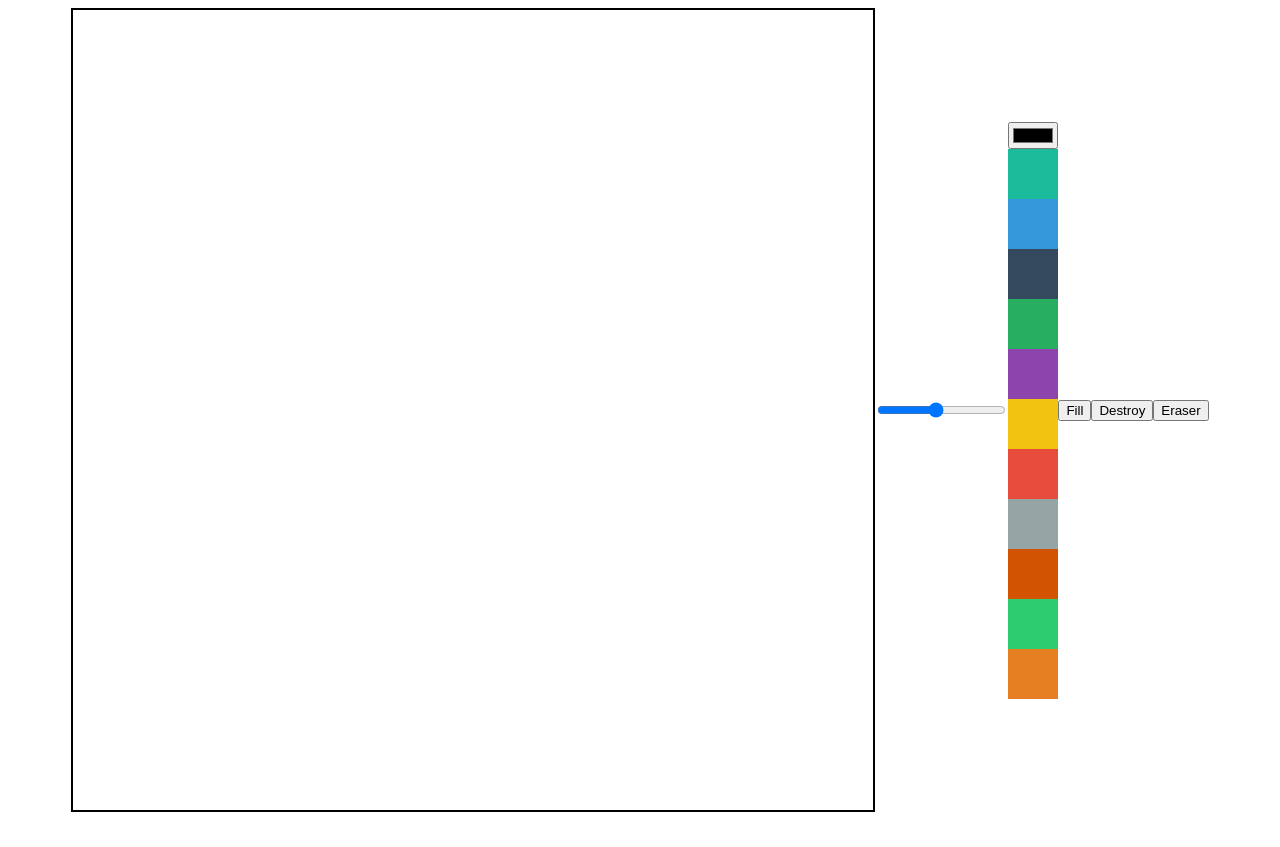
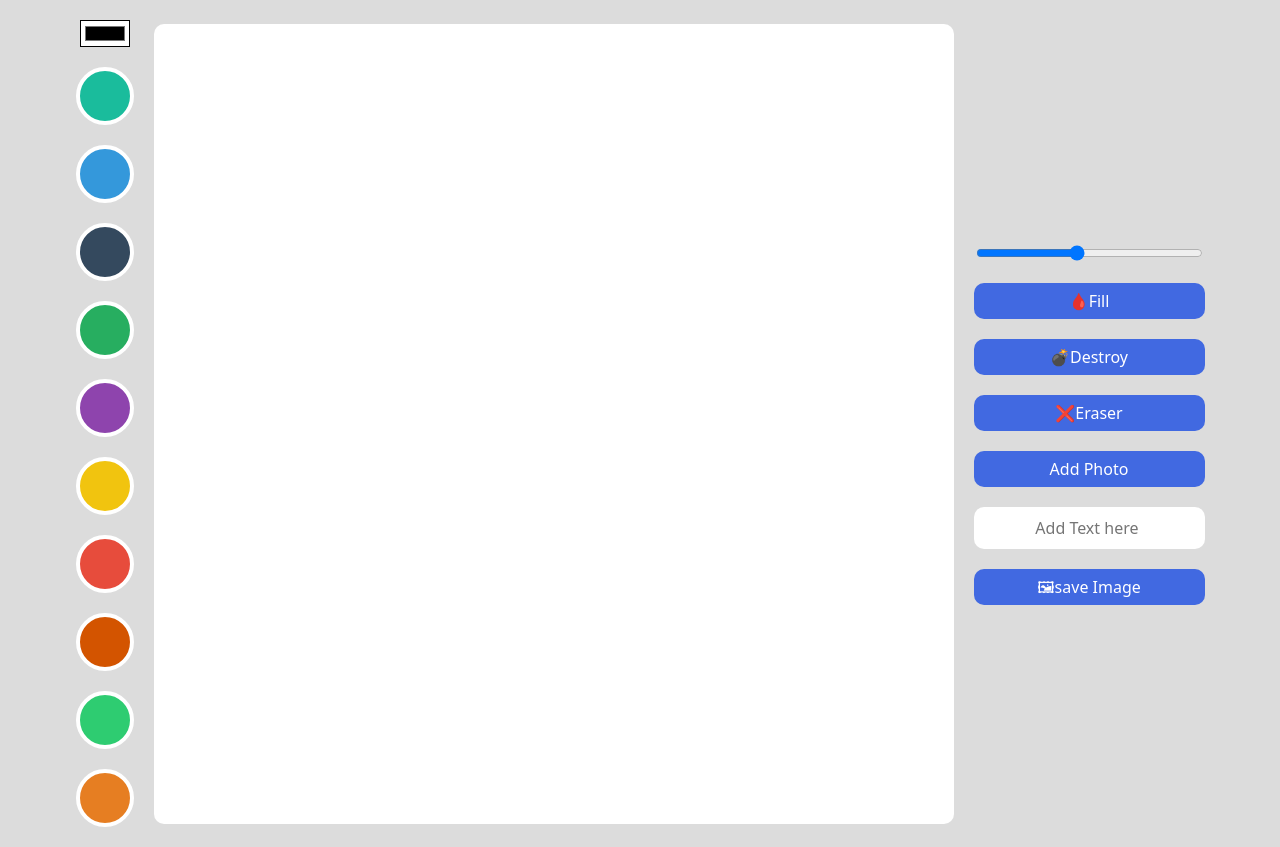
Before and after one commit to woojoung1217/javascript_drawingpage, a plain HTML site: page index.html in a window 1280 px wide. Before the commit the page ends 820 px from the top, so only its background shows below. Drawn offline with Linux system fonts and the light colour scheme.

Commit message:
Add files via upload

```diff
--- a/app.js
+++ b/app.js
@@ -1,6 +1,10 @@
+const saveBtn = document.getElementById("save");
+
+const fileInput = document.getElementById("file");
 const modeBtn = document.getElementById("mode-btn");
 const destroyBtn = document.getElementById("destroy-btn");
 const eraserBtn = document.getElementById("eraser-btn");
+const textInput = document.getElementById("text");
 const colorOptions = Array.from(
   document.getElementsByClassName("color-option")
 );
@@ -8,6 +12,7 @@ const canvas = document.querySelector("canvas");
 const lineWidth = document.getElementById("line-width");
 const color = document.getElementById("color");
 const ctx = canvas.getContext("2d");
+ctx.lineCap = "round";
 const CANVAS_WIDTH = 800;
 const CANVAS_HEIGHT = 800;
 canvas.lineWidth = lineWidth.value;
@@ -79,6 +84,36 @@ function onEraserClick() {
   modeBtn.innerText = "Fill";
 }
 
+function onFileChange(event) {
+  const file = event.target.files[0];
+  const url = URL.createObjectURL(file);
+  const image = new Image();
+  image.src = url;
+  image.onload = function () {
+    ctx.drawImage(image, 0, 0, CANVAS_WIDTH, CANVAS_HEIGHT);
+    fileInput.value = null;
+  };
+}
+
+function onDoubleClick(event) {
+  const text = textInput.value;
+  if (text != "") {
+    ctx.save();
+    ctx.font = "48px serif";
+    ctx.lineWidth = 1;
+    ctx.fillText(text, event.offsetX, event.offsetY);
+    ctx.restore();
+  }
+}
+
+const onSaveClick = () => {
+  const url = canvas.toDataURL();
+  const a = document.createElement("a");
+  a.href = url;
+  a.download = "mydrawing.png";
+  a.click();
+};
+canvas.addEventListener("dblclick", onDoubleClick);
 canvas.addEventListener("mousemove", onMove);
 canvas.addEventListener("mousedown", onMouseDown);
 canvas.addEventListener("mouseup", onMouseUp);
@@ -90,6 +125,5 @@ colorOptions.forEach((color) => color.addEventListener("click", onColorClick));
 modeBtn.addEventListener("click", onModeClick);
 destroyBtn.addEventListener("click", onDestroyClick);
 eraserBtn.addEventListener("click", onEraserClick);
-{
-  console.log("x");
-}
+fileInput.addEventListener("change", onFileChange);
+saveBtn.addEventListener("click", onSaveClick);
--- a/index.html
+++ b/index.html
@@ -7,14 +7,12 @@
     <link rel="stylesheet" href="style.css" />
     <title>canvas drawing</title>
   </head>
-  <body>
-    <canvas></canvas>
-    <input id="line-width" type="range" min="1" max="10" value="5"/>
-    <div>
-      <input type="color" id="color"></input>
+  <div class="color-options">
+    <input type="color" id="color"></input>
 
-     <div
-        class="color-option"
+
+    <div
+    class="color-option"
         style="background-color: #1abc9c"
         data-color="#1abc9c"
       ></div>
@@ -48,11 +46,7 @@
         style="background-color: #e74c3c"
         data-color="#e74c3c"
       ></div>
-      <div
-        class="color-option"
-        style="background-color: #95a5a6"
-        data-color="#95a5a6"
-      ></div>
+
       <div
         class="color-option"
         style="background-color: #d35400"
@@ -69,11 +63,21 @@
         data-color="#e67e22"
       ></div>
 
+  </div>
+    <canvas></canvas>
+
+    <div class="btns">
+      <input id="line-width" type="range" min="1" max="10" value="5"/>
+      <button id="mode-btn">🩸Fill</button>
+      <button id="destroy-btn">💣Destroy</button>
+      <button id="eraser-btn">❌Eraser</button>
+     <label for="file">
+      Add Photo
+       <input type="file" accept="image/*" id="file"/>
+     </label>
+      <input type="text" placeholder="Add Text here " id="text"/>
+      <button id="save">🖼save Image</button>
     </div>
-
-    <button id="mode-btn">Fill</button>
-    <button  id="destroy-btn">Destroy</button>
-    <button  id="eraser-btn">Eraser</button>
     <script src="app.js"></script>
   </body>
 </html>
--- /dev/null
+++ b/reset.css
@@ -0,0 +1,129 @@
+/* http://meyerweb.com/eric/tools/css/reset/
+   v2.0 | 20110126
+   License: none (public domain)
+*/
+
+html,
+body,
+div,
+span,
+applet,
+object,
+iframe,
+h1,
+h2,
+h3,
+h4,
+h5,
+h6,
+p,
+blockquote,
+pre,
+a,
+abbr,
+acronym,
+address,
+big,
+cite,
+code,
+del,
+dfn,
+em,
+img,
+ins,
+kbd,
+q,
+s,
+samp,
+small,
+strike,
+strong,
+sub,
+sup,
+tt,
+var,
+b,
+u,
+i,
+center,
+dl,
+dt,
+dd,
+ol,
+ul,
+li,
+fieldset,
+form,
+label,
+legend,
+table,
+caption,
+tbody,
+tfoot,
+thead,
+tr,
+th,
+td,
+article,
+aside,
+canvas,
+details,
+embed,
+figure,
+figcaption,
+footer,
+header,
+hgroup,
+menu,
+nav,
+output,
+ruby,
+section,
+summary,
+time,
+mark,
+audio,
+video {
+  margin: 0;
+  padding: 0;
+  border: 0;
+  font-size: 100%;
+  font: inherit;
+  vertical-align: baseline;
+}
+/* HTML5 display-role reset for older browsers */
+article,
+aside,
+details,
+figcaption,
+figure,
+footer,
+header,
+hgroup,
+menu,
+nav,
+section {
+  display: block;
+}
+body {
+  line-height: 1;
+}
+ol,
+ul {
+  list-style: none;
+}
+blockquote,
+q {
+  quotes: none;
+}
+blockquote:before,
+blockquote:after,
+q:before,
+q:after {
+  content: "";
+  content: none;
+}
+table {
+  border-collapse: collapse;
+  border-spacing: 0;
+}
--- a/style.css
+++ b/style.css
@@ -1,7 +1,26 @@
+@import "reset.css";
+
+body {
+  display: flex;
+  gap: 20px;
+  justify-content: center;
+  align-items: flex-start;
+  background-color: gainsboro;
+  padding: 20px;
+  font-family: system-ui, -apple-system, BlinkMacSystemFont, "Segoe UI", Roboto,
+    Oxygen, Ubuntu, Cantarell, "Open Sans", "Helvetica Neue", sans-serif;
+}
+
+.btns {
+  display: flex;
+  flex-direction: column;
+  gap: 20px;
+}
 canvas {
   width: 800px;
   height: 800px;
-  border: 2px solid black;
+  background-color: white;
+  border-radius: 10px;
 }
 
 body {
@@ -10,8 +29,54 @@ body {
   align-items: center;
 }
 
+.color-options {
+  display: flex;
+  flex-direction: column;
+  gap: 20px;
+  align-items: center;
+}
+
 .color-option {
   width: 50px;
   height: 50px;
+  border-radius: 50%;
+  transition: transform ease-in-out 0.2s;
+  border: 4px solid white;
   cursor: pointer;
 }
+
+.color-option:hover {
+  transform: scale(1.2);
+}
+
+input#color {
+  background-color: white;
+}
+
+button,
+label {
+  all: unset;
+  padding: 10px 0px;
+  text-align: center;
+  background-color: royalblue;
+  color: white;
+  font-weight: 500;
+  cursor: pointer;
+  border-radius: 10px;
+  transition: opactiy linear 0.3s;
+}
+button:hover {
+  opacity: 0.85;
+}
+
+input#text {
+  all: unset;
+  padding: 10px 0px;
+  text-align: center;
+  border-radius: 10px;
+  font-weight: 500;
+  background-color: white;
+}
+input#file {
+  display: none;
+}
```
